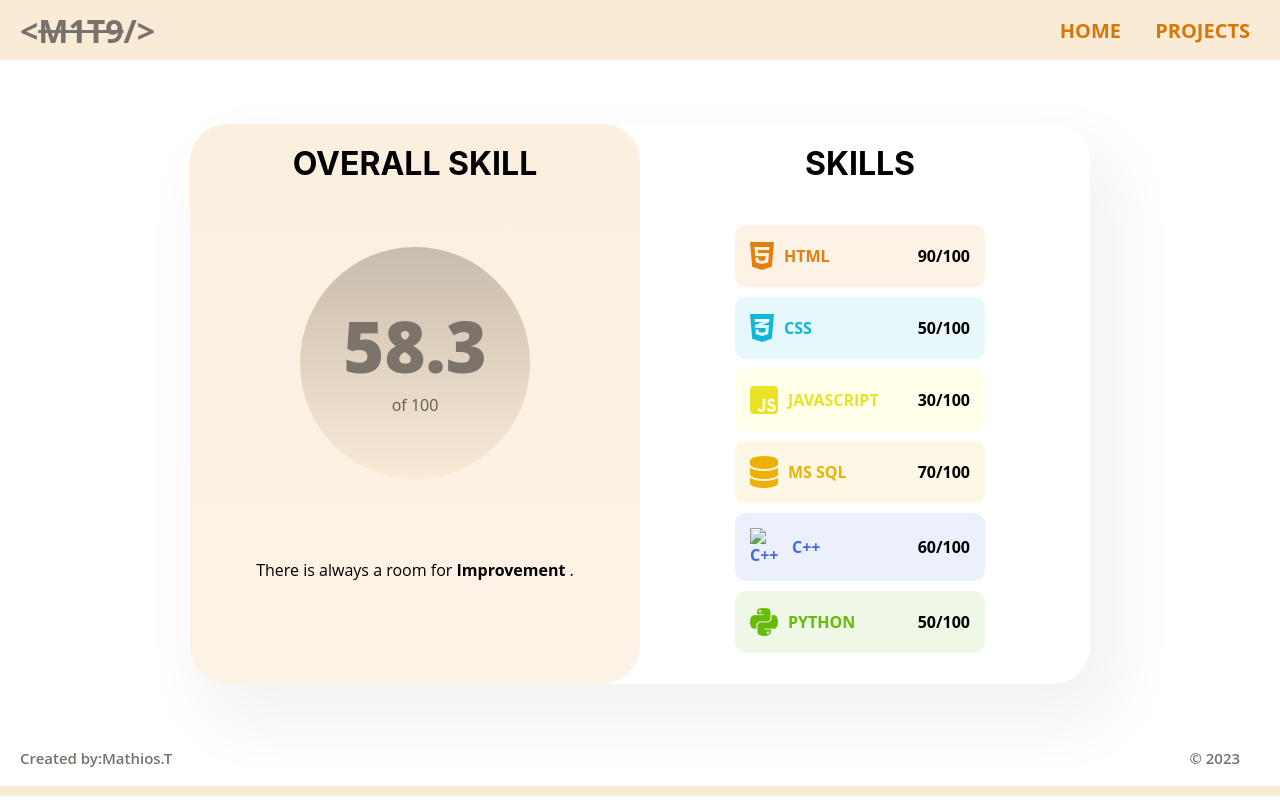
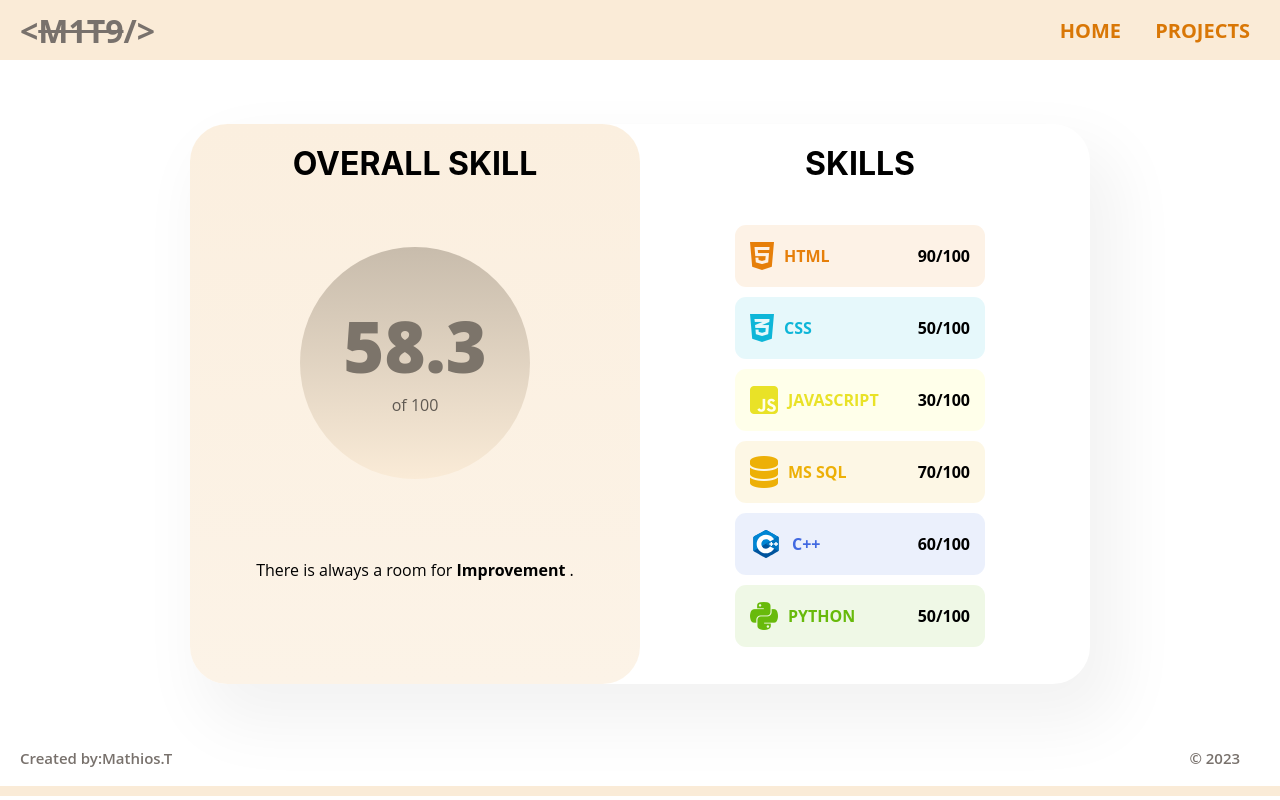
Before and after one commit to Mathios-Tinsae/Portifolio.git.io, a plain HTML site: page Mskill.html in a window 1280 px wide. Drawn offline with Linux system fonts and the light colour scheme.

Commit message:
Update Mskill.html

```diff
--- a/Mskill.html
+++ b/Mskill.html
@@ -63,7 +63,7 @@
         </figure>
         <figure class="cplus fig">
           <div class="skill-div">
-            <img class="cplus-img" src="./img/icons8-c++.svg" alt="c++" />
+            <img class="cplus-img" src="icons8-c++.svg" alt="c++" />
             <span>c++</span>
           </div>
           <span class="no">60/100</span>
```
